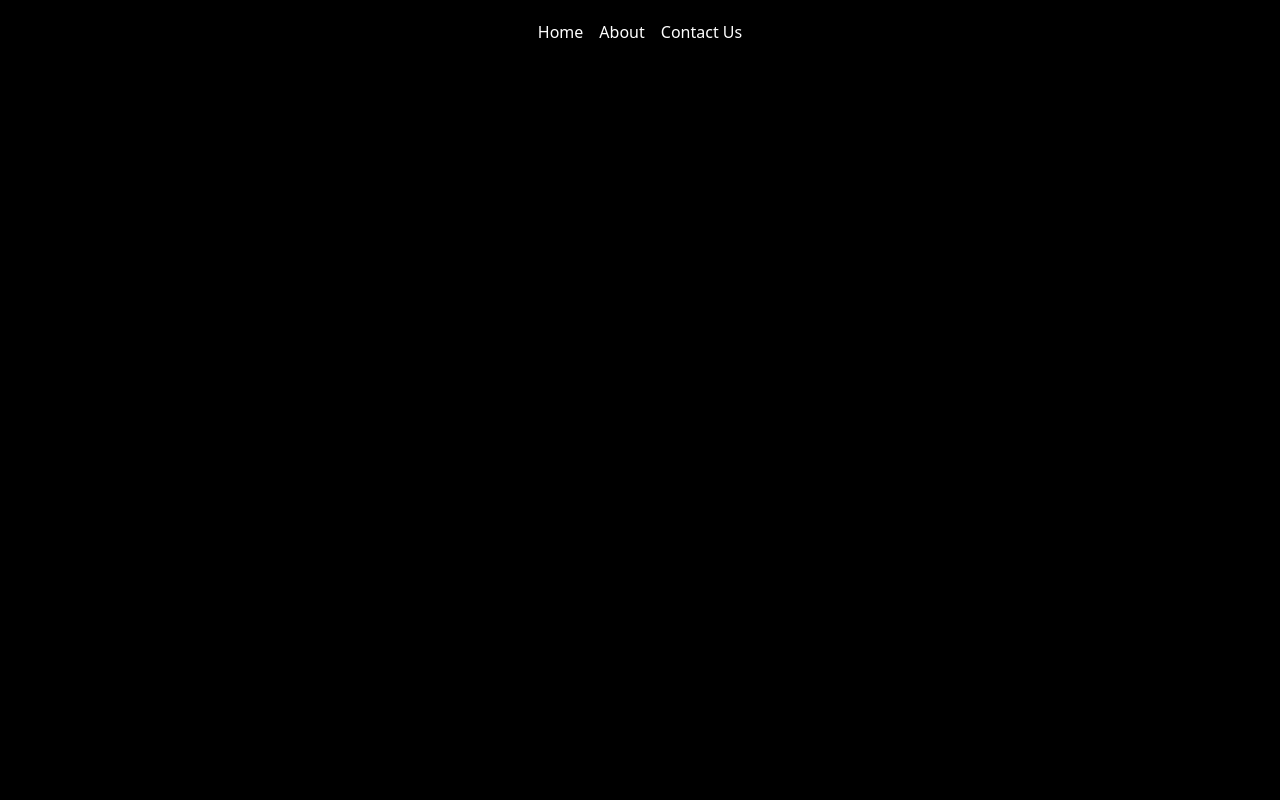
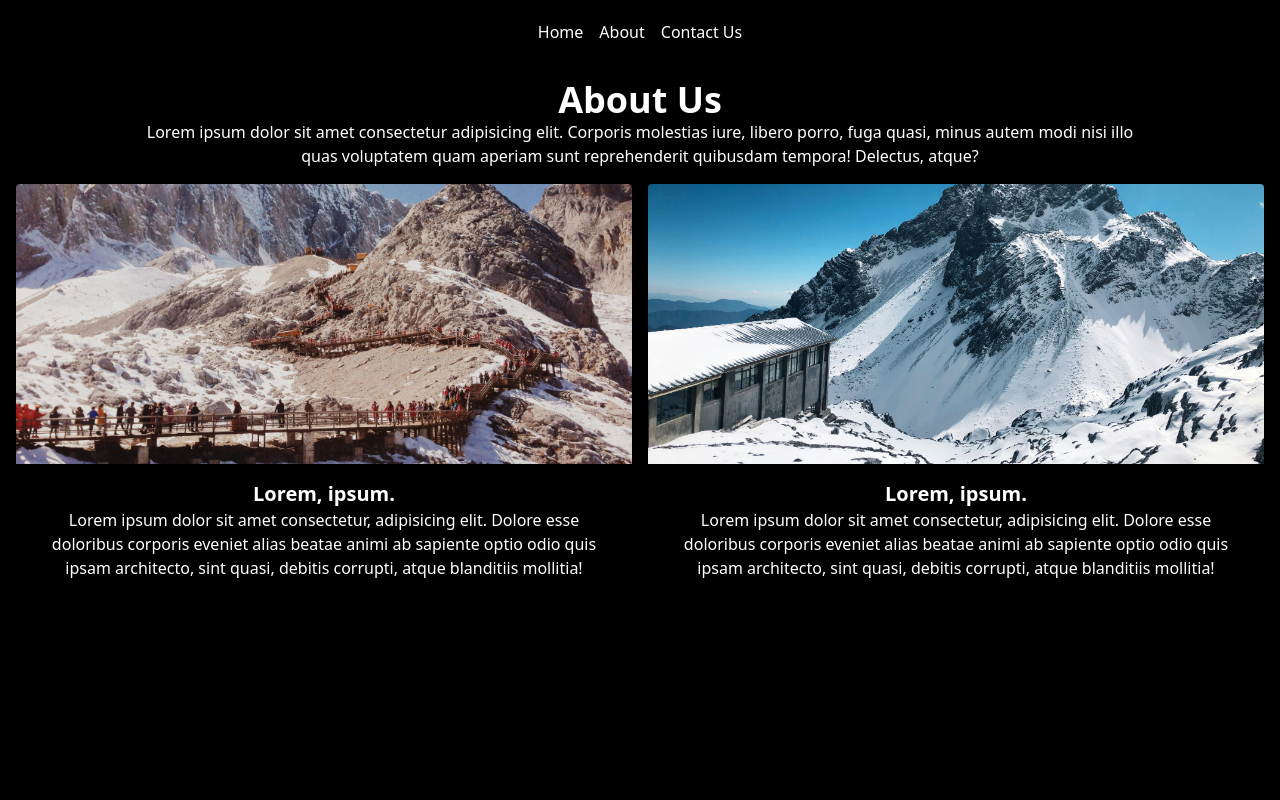
Before and after one commit to rezafauzan/koda-b6-react4, a React (Vite) app: page /about in a window 1280 px wide. Shown: the top 800 px of the page. Built offline with nearby package versions, Linux system fonts and the light colour scheme.

Commit message:
Feat: add aboutpage

```diff
--- a/src/pages/About.jsx
+++ b/src/pages/About.jsx
@@ -1,10 +1,35 @@
+import Footer from "../components/Footer"
 import Navbar from "../components/Navbar"
 
 const About = () => {
     return (
         <>
-            <Navbar />
-            <h1>About Page</h1>
+            <div className="container flex flex-col gap-4 lg:gap-16 max-w-360 mx-auto">
+                <Navbar />
+                <section className="text-white min-h-100 lg:h-screen flex flex-col items-center gap-4 p-4 mt-16">
+                    <div className="flex flex-col justify-center items-center text-center w-[80%]">
+                        <h2 className="text-4xl font-bold">About Us</h2>
+                        <p>Lorem ipsum dolor sit amet consectetur adipisicing elit. Corporis molestias iure, libero porro, fuga quasi, minus autem modi nisi illo quas voluptatem quam aperiam sunt reprehenderit quibusdam tempora! Delectus, atque?</p>
+                    </div>
+                    <div className="flex flex-col lg:flex-row justify-center items-center gap-4">
+                        <div className="h-full flex-1 rounded overflow-hidden">
+                            <img src="/assets/img/pexels-asrul-anuar-1264483-2408632.jpg" alt="Panoramic 1" className="h-70 w-full object-cover" />
+                            <div className="flex flex-col justify-end item-center text-center p-4">
+                                <h3 className="text-xl font-bold">Lorem, ipsum.</h3>
+                                <p>Lorem ipsum dolor sit amet consectetur, adipisicing elit. Dolore esse doloribus corporis eveniet alias beatae animi ab sapiente optio odio quis ipsam architecto, sint quasi, debitis corrupti, atque blanditiis mollitia!</p>
+                            </div>
+                        </div>
+                        <div className="h-full flex-1 rounded overflow-hidden">
+                            <img src="/assets/img/pexels-jasmine-xie-159587902-10836116.jpg" alt="Panoramic 2" className="h-70 w-full object-cover" />
+                            <div className="flex flex-col justify-end item-center text-center p-4">
+                                <h3 className="text-xl font-bold">Lorem, ipsum.</h3>
+                                <p>Lorem ipsum dolor sit amet consectetur, adipisicing elit. Dolore esse doloribus corporis eveniet alias beatae animi ab sapiente optio odio quis ipsam architecto, sint quasi, debitis corrupti, atque blanditiis mollitia!</p>
+                            </div>
+                        </div>
+                    </div>
+                </section>
+                <Footer />
+            </div>
         </>
     )
 }
```
Also changed, not shown: 1 other file (tests, documents, lock files or other folders).
